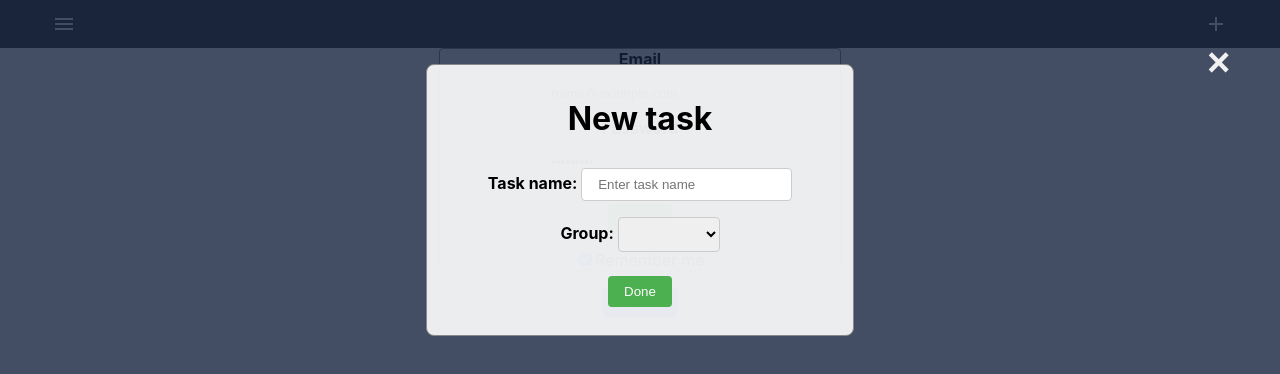
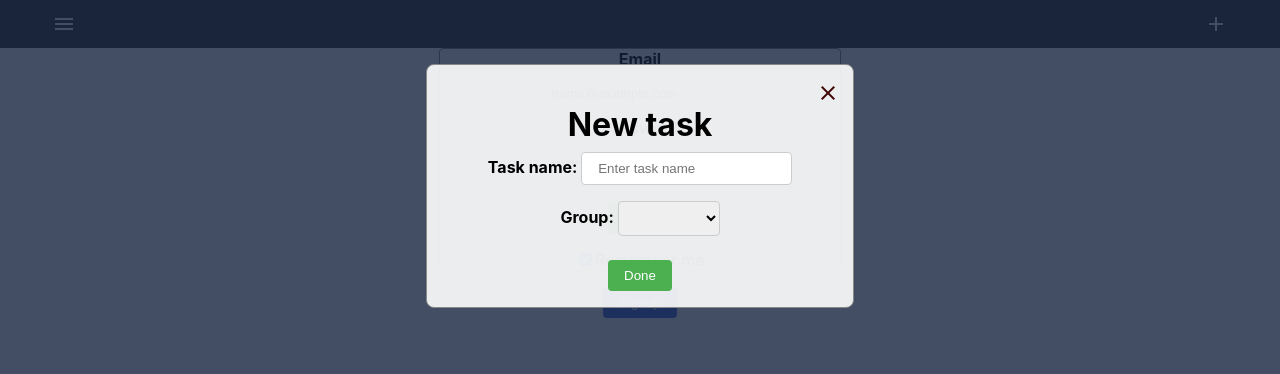
Before and after one commit to igorriok/balancer_web, a React (Create React App) app: page /login in a window 1280 px wide. Both pictures are taken after typing "name@example.com", "Sample123" into the empty fields and a click on the button "add". Shown: the top 374 px of the page. Built offline with nearby package versions, Linux system fonts and the light colour scheme.

Commit message:
close button on the dialog box

```diff
--- a/src/pages/TaskPage.css
+++ b/src/pages/TaskPage.css
@@ -1,20 +1,31 @@
 
 
 /* Style the horizontal ruler */
-hr {
+/*hr {
     border: 1px solid #f1f1f1;
     margin-bottom: 25px;
+}*/
+
+.closeRow {
+    width: 100%;
+    margin-top: 16px;
+    display: flex;
+    justify-content: end;
 }
 
 /* The Close Button (x) */
 .close {
-    position: absolute;
-    right: 2%;
-    top: 2%;
-    font-size: 40px;
-    font-weight: bold;
-    color: #f1f1f1;
+    /*position: absolute;*/
+    /*right: 2%;*/
+    /*top: 2%;*/
+    /*font-size: 40px;*/
+    /*font-weight: bold;*/
+    color: #3e0404;
     background-color: Transparent;
+    margin: 0;
+    padding: 0;
+    height: 24px;
+    width: 24px;
 }
 
 .close:hover, .close:focus {
--- a/src/pages/TaskPage.tsx
+++ b/src/pages/TaskPage.tsx
@@ -27,7 +27,7 @@ const styles: StylesDictionary = {
 	},
 	container: {
 		//padding: '0% 25% 5% 25%',
-		padding: '1%',
+		padding: '0 1% 0 1%',
 		display: "flex",
 		flexDirection: "column",
 		alignItems: "center",
@@ -38,6 +38,9 @@ const styles: StylesDictionary = {
 		maxWidth: '600px',
 		minWidth: '400px',
 		borderRadius: '8px',
+	},
+	title: {
+		margin: '0',
 	}
 }
 
@@ -87,19 +90,20 @@ export default function TaskPage(props: TaskPageProps) {
 	return (
 		<div id="taskPage" style={styles.taskPage}>
 
-			<button
-				//style={styles.closeButton}
-				className={"close"}
-				title="Close"
-				onClick={() => setShowTaskDialog(false)}
-			>
-				&times;
-			</button>
-
-
 			<form onSubmit={saveTask} style={styles.container} autoComplete="on">
 
-				<h1>New task</h1>
+				<div className={"closeRow"}>
+					<div
+						//style={styles.closeButton}
+						className={"close"}
+						title="Close"
+						onClick={() => setShowTaskDialog(false)}
+					>
+						<i className="material-icons">clear</i>
+					</div>
+				</div>
+
+				<h1 style={styles.title}>New task</h1>
 
 				<label htmlFor="taskName">
 					<b>Task name: </b>
```
